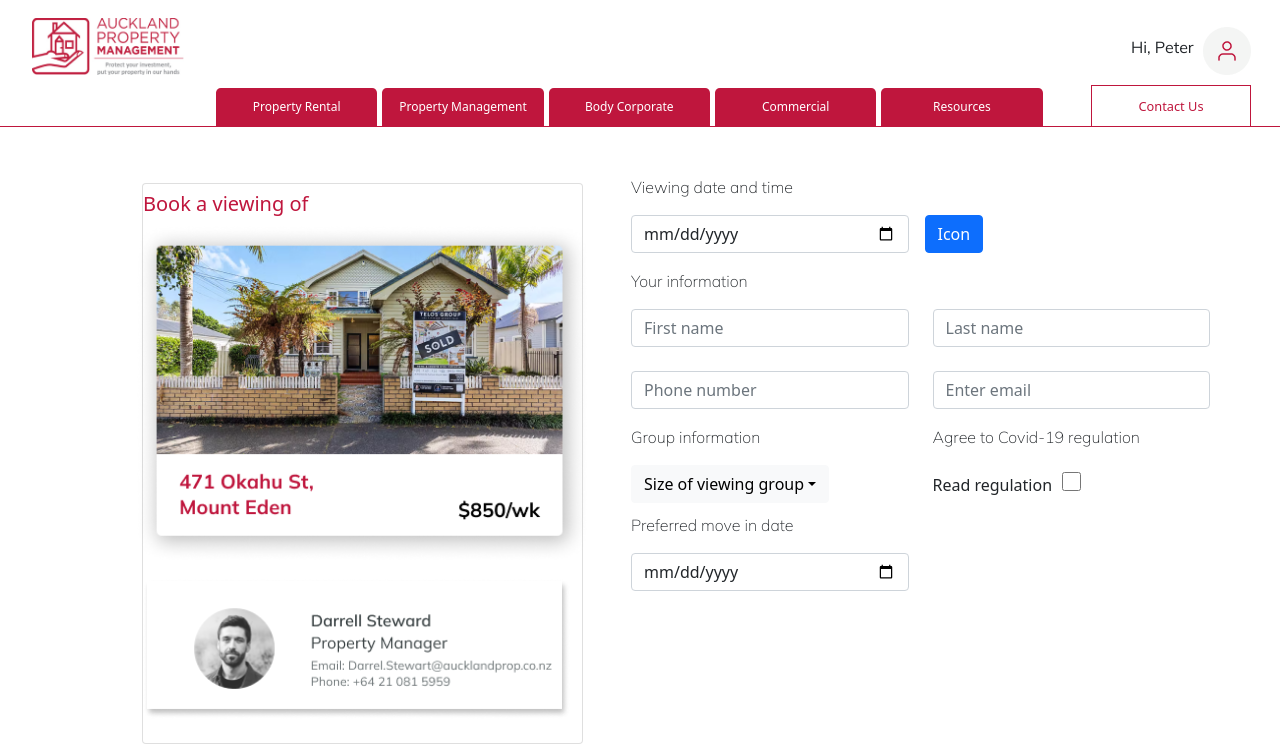
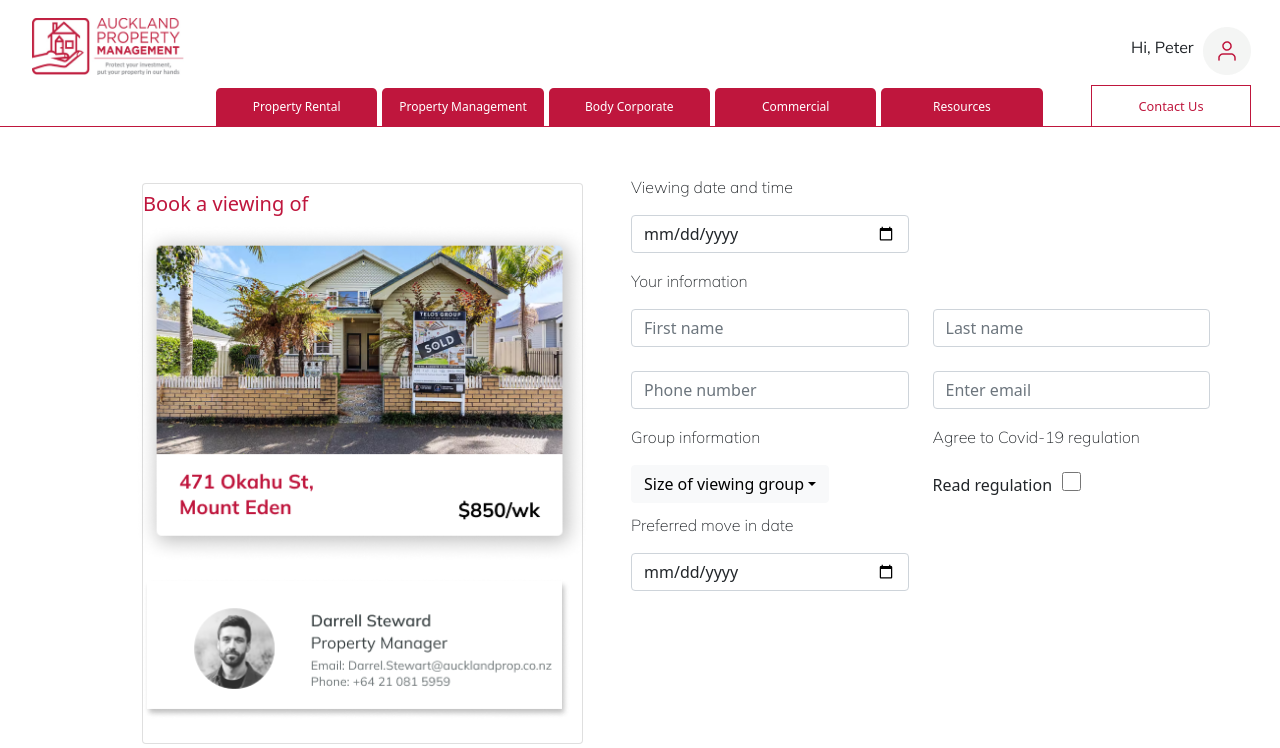
Before and after one commit to Melvin-n/mission6-frontend, a React (Create React App) app: page /booking in a window 1280 px wide. Shown: the top 748 px of the page. Built offline with nearby package versions, Linux system fonts and the light colour scheme.

Commit message:
tidy up Booking.js

```diff
--- a/src/pages/Booking.css
+++ b/src/pages/Booking.css
@@ -20,11 +20,6 @@ p {
  color: white;
 }
 
-.container-main {
-  z-index: -1;
-  /* position: absolute; */
-}
-
 /* .checkbox-color {
   color: #BF163D;
   border: #BF163D;
--- a/src/pages/Booking.js
+++ b/src/pages/Booking.js
@@ -1,55 +1,27 @@
-import React, { useState } from "react";
+import React from "react";
 import "bootstrap/dist/css/bootstrap.min.css";
 import { Link } from "react-router-dom";
-import BookingTime from "../components/BookingTime.js";
 import Header from "../components/Header.tsx";
 import Footer from "../components/Footer.tsx";
-import Confirm from "../components/Confirm.js";
 
 import "./Booking.css";
 
-// or less ideally
-import {
-  Container,
-  Form,
-  Button,
-  Row,
-  Col,
-  Dropdown,
-  DropdownButton,
-  InputGroup,
-  FormControl,
-  Card,
-  Image,
-} from "react-bootstrap";
-
-// import background from '../../public/images/Book-Viewing/Cool Kids Staying Home-1.png';
-//   style={{
-//       backgroundImage: "url(http://localhost:3000/images/Book-Viewing/box/Cool Kids Staying Home-1.png)",
-//     //   backgroundSize: "cover",
-//     //   backgroundRepeat:"no-repeat"
-//       backgroundRepeat:"repeat"
-//       }}
+import Button from 'react-bootstrap/Button';
+import Container from 'react-bootstrap/Container';
+import Form from 'react-bootstrap/Form';
+import Row from 'react-bootstrap/Row';
+import Col from 'react-bootstrap/Col';
+import Card from 'react-bootstrap/Card';
+import Image from 'react-bootstrap/Image';
+import DropdownButton from 'react-bootstrap/DropdownButton';
+import Dropdown from 'react-bootstrap/Dropdown';
 
 const Booking = () => {
-  // const [test, setTest] = useState(false);
 
   return (
     <>
       <Header />
-
       <Container className="container-main mt-5">
-        {/* <Row className="justify-content-start align-items-end">
-          <Col className="">
-          <Image
-            src="http://localhost:3000/images/Book-Viewing/Cool Kids Staying Home-1.png"
-            fluid
-            rounded
-            className="my-0 px-1"
-            />
-          </Col>
-        </Row> */}
-
         <Container className="container-2nd mx-5">
           {/* <Container> */}
           <Row>
@@ -78,8 +50,6 @@ const Booking = () => {
             </Col>
             <Col sm={7}>
               <Container>
-                {/* {test && <Confirm />} */}
-
                 <p>Viewing date and time</p>
                 <Row>
                   <Col sm={6}>
@@ -88,37 +58,6 @@ const Booking = () => {
                   <Col sm={6}>
                     <Row>
                       <Col sm={4} className="px-1">
-                        {/* <label for="appt-time">Morning </label>
-                      <input id="appt-time" type="time" name="appt-time" value="13:30" /> */}
-
-                        <BookingTime />
-                        {/* <DropdownButton
-                          id="dropdown-basic-button"
-                          variant="light"
-                          title="Morning"
-                        >
-                          <Dropdown.Item href="#/action-1">10:00</Dropdown.Item>
-                          <Dropdown.Item href="#/action-2">11:00</Dropdown.Item>
-                        </DropdownButton>
-                      </Col>
-                      <Col sm={4} className="mr-1">
-                        <DropdownButton
-                          id="dropdown-basic-button"
-                          variant="light"
-                          title="Afternoon"
-                        >
-                          <Dropdown.Item href="#/action-1">1:00</Dropdown.Item>
-                          <Dropdown.Item href="#/action-2">3:00</Dropdown.Item>
-                        </DropdownButton>
-                      </Col>
-                      <Col sm={4} className="px-0">
-                        <DropdownButton
-                          id="dropdown-basic-button"
-                          variant="light"
-                          title="Evening"
-                        >
-                          <Dropdown.Item href="#/action-1">5:00</Dropdown.Item>
-                        </DropdownButton> */}
                       </Col>
                     </Row>
                   </Col>
@@ -179,14 +118,14 @@ const Booking = () => {
           </Row>
           <Row>
             <Col className="text-center">
-            </Col>
+          <Link to="/confirm">
+          <Button className="mt-3" variant="danger">
+           Book a viewing
+          </Button>
+        </Link>
+          </Col>
           </Row>
         </Container>
-        <Link to="/confirm">
-          {/* <Button className="mt-3" variant="danger"> */}
-           Book a viewing
-          {/* </Button> */}
-        </Link>
       </Container>
       <Footer />
     </>
```
